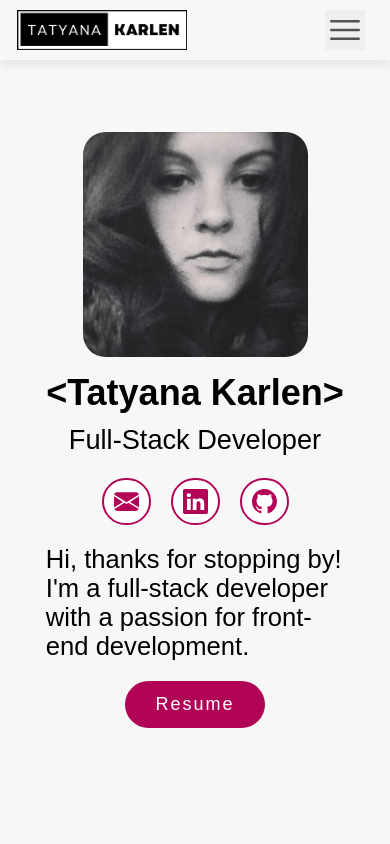
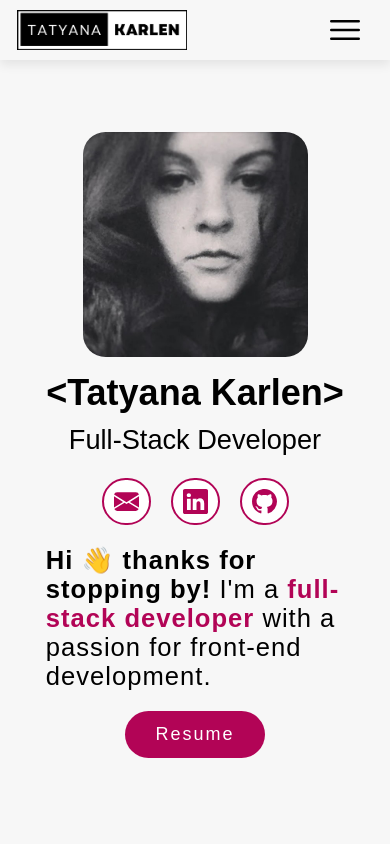
Before and after one commit to tatyanakarlen/PortfolioWebsite, a React (Create React App) app: page / in a window 390 px wide. Shown: the top 844 px of the page. Built offline with nearby package versions, Linux system fonts and the light colour scheme.

Commit message:
mobile header looking good

```diff
--- a/src/components/Hero/Hero.css
+++ b/src/components/Hero/Hero.css
@@ -296,6 +296,7 @@ text-decoration: none;
   font-size: 1.5em;
   padding-top: 10px;
   width: 85%;
+  letter-spacing: 1px;
 }
 
 .mobile-header .resume-link {
--- a/src/components/Hero/Hero.jsx
+++ b/src/components/Hero/Hero.jsx
@@ -145,12 +145,12 @@ const Hero = () => {
             <>
               {isSmallMobile ? (
                 <p>
-                  Hi, thanks for stopping by! I'm a full-stack developer with a
+                  <span style={{fontWeight: 'bold'}}>Hi &#128075; thanks for stopping by!</span> I'm a <span style={{color: '#b20456', fontWeight:'bold'}}>full-stack developer</span> with a
                   passion for front-end development.
                 </p>
               ) : (
                 <p>
-                  Hi, thanks for stopping by! I'm a full-stack developer with a
+                  <span style={{fontWeight: 'bold'}}>Hi &#128075; thanks for stopping by!</span> I'm a <span style={{color: '#b20456', fontWeight:'bold'}}>full-stack developer</span> with a
                   passion for front-end development. When I'm not coding, I'm
                   playing or teaching piano. My skills and past projects can be
                   found below.
--- a/src/components/TopNav/TopNav.jsx
+++ b/src/components/TopNav/TopNav.jsx
@@ -49,7 +49,7 @@ export default function TopNav() {
         </svg>  */}
 
         <svg
-          style={{ backgroundColor: 'unset', color: '#505458' }}
+          style={{ backgroundColor: '#f7f7f7', color: '#000000' }}
           xmlns="http://www.w3.org/2000/svg"
           fill="white"
           viewBox="0 0 24 24"
```
